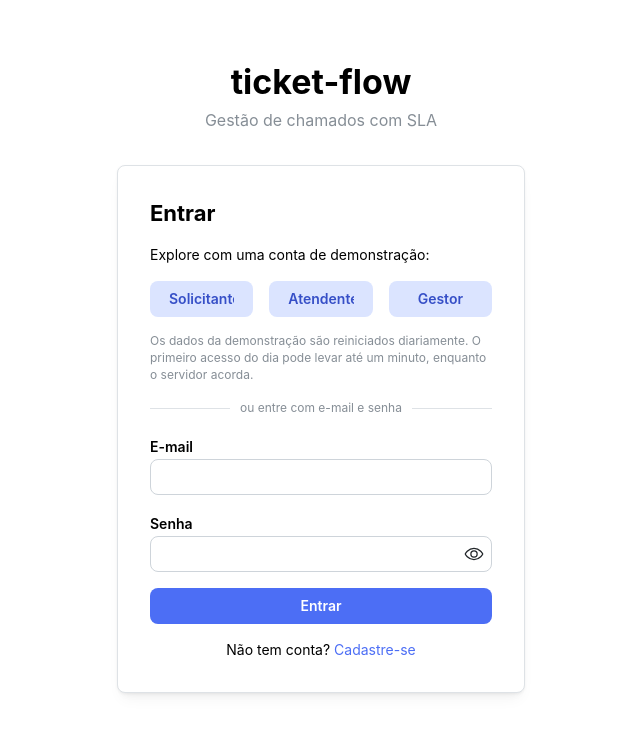
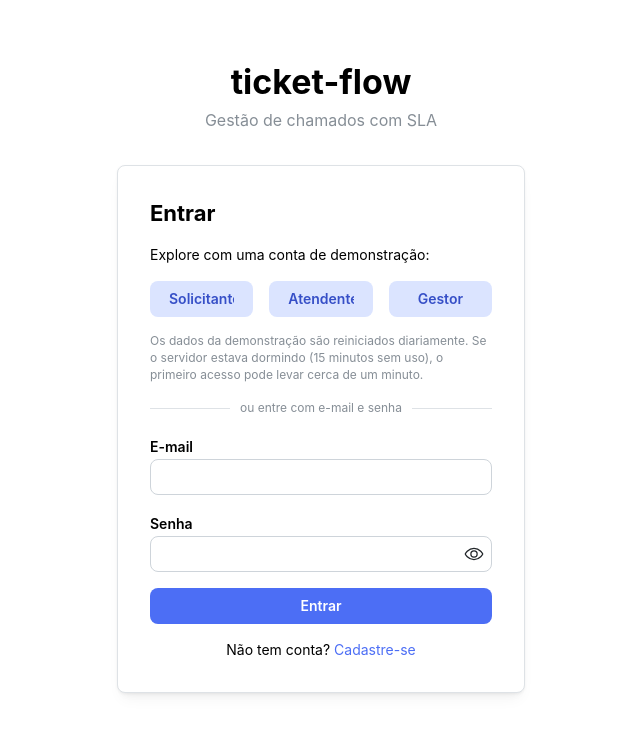
Before and after one commit to lmaciel0/ticket-flow, a React (Vite) app in the folder frontend/: page /login in a window 1280 px wide. Shown: the top 734 px of the page, without its empty margins (319-959 px from the left). Built offline with nearby package versions, Linux system fonts and the light colour scheme; no server answers.

Commit message:
fix: explain on the login page that the server sleeps after 15 idle minutes, not once a day
Co-Authored-By: Claude Opus 5.5 <noreply@anthropic.com>

```diff
--- a/frontend/src/auth/LoginPage.tsx
+++ b/frontend/src/auth/LoginPage.tsx
@@ -51,8 +51,8 @@ export function LoginPage() {
           ))}
         </SimpleGrid>
         <Text size="xs" c="dimmed">
-          Os dados da demonstração são reiniciados diariamente. O primeiro acesso do dia pode levar até um minuto,
-          enquanto o servidor acorda.
+          Os dados da demonstração são reiniciados diariamente. Se o servidor estava dormindo (15 minutos sem uso),
+          o primeiro acesso pode levar cerca de um minuto.
         </Text>
 
         <Divider label="ou entre com e-mail e senha" labelPosition="center" />
```
Also changed, not shown: 1 other file (tests, documents, lock files or other folders).
